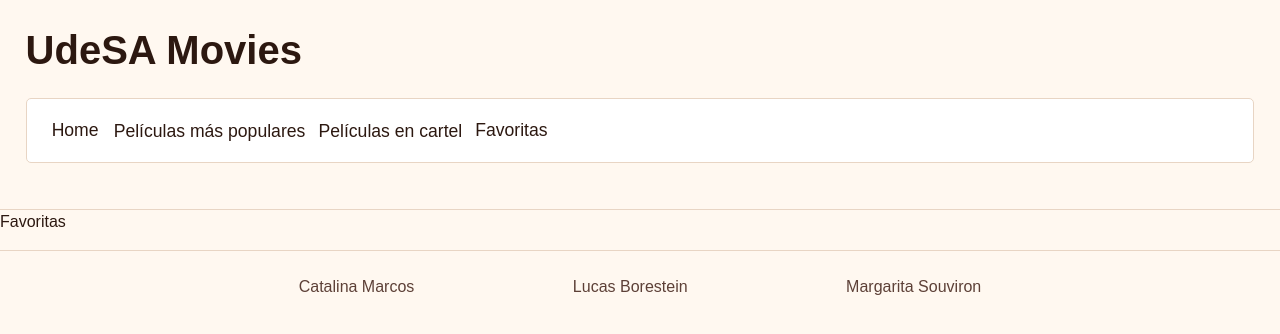
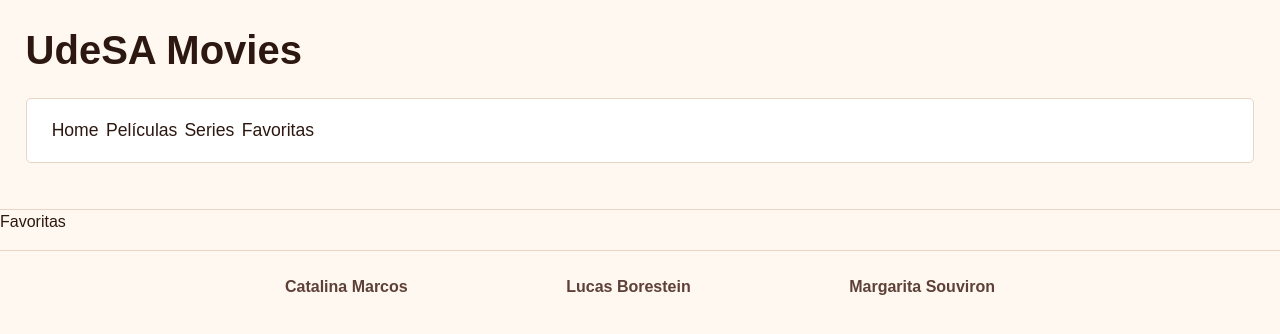
Before and after one commit to margaritasouviron/progra3grupo8, a React (Create React App) app in the folder app-react/: page /favoritas in a window 1280 px wide. Shown: the top 334 px of the page. Built offline with nearby package versions, Linux system fonts and the light colour scheme.

Commit message:
arreglado el header

```diff
--- a/app-react/src/components/Footer/styles.css
+++ b/app-react/src/components/Footer/styles.css
@@ -20,6 +20,7 @@ footer {
 }
 
 .nombres-footer h3 {
+    font-weight: bolder;
     margin: 0;
     font-size: 1rem;
     color: #5d4037;
--- a/app-react/src/components/Header/Header.js
+++ b/app-react/src/components/Header/Header.js
@@ -5,8 +5,8 @@ import "./styles.css"
 function Header() {
     const elementos = [
         { nombre: "Home", path: "/" },
-        { nombre: "Películas más populares", path: "/peliculas?categoria=populares" },
-        { nombre: "Películas en cartel", path: "/peliculas?categoria=cartel" },
+        { nombre: "Películas", path: "/peliculas" },
+        { nombre: "Series", path: "/series" },
         { nombre: "Favoritas", path: "/favoritas" }
     ]
 
--- a/app-react/src/screens/Detalle/Detalle.js
+++ b/app-react/src/screens/Detalle/Detalle.js
@@ -27,7 +27,7 @@ class Detalle extends Component {
   componentDidMount() {
     const { id } = this.props.match.params;
 
-    fetch(`${API_BASE}/movie/${id}?language=es-ES`)
+    fetch(`${API_BASE}/movie/${id}?language=es-ES`, options)
         .then(res => res.json())
         .then(data => {
             this.setState({datos: data, cargando: false})
```
